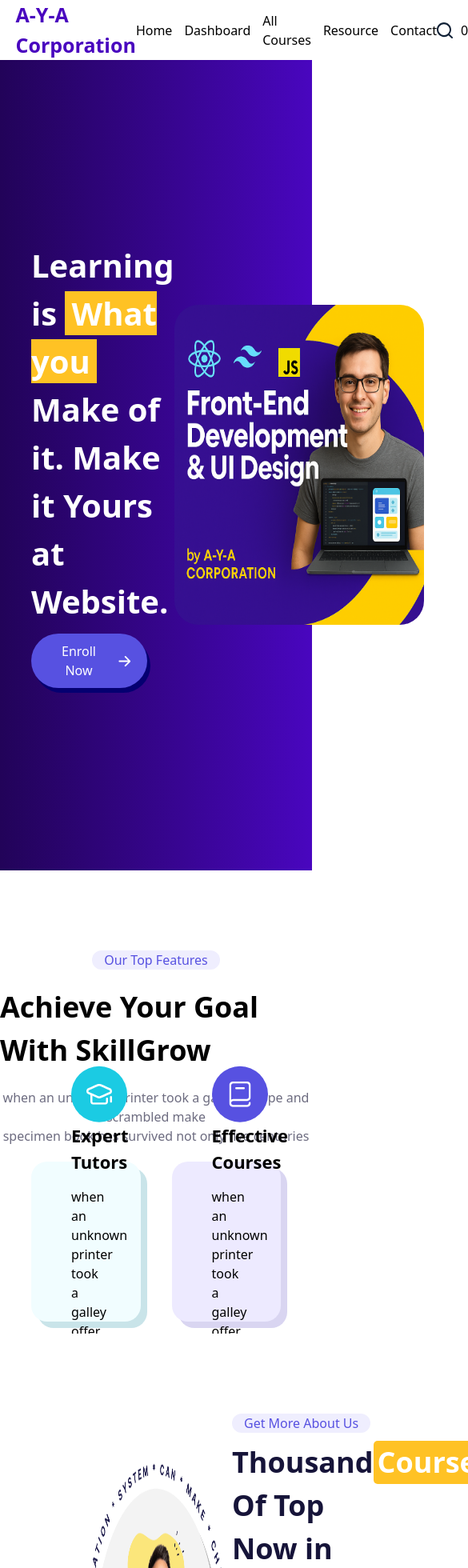
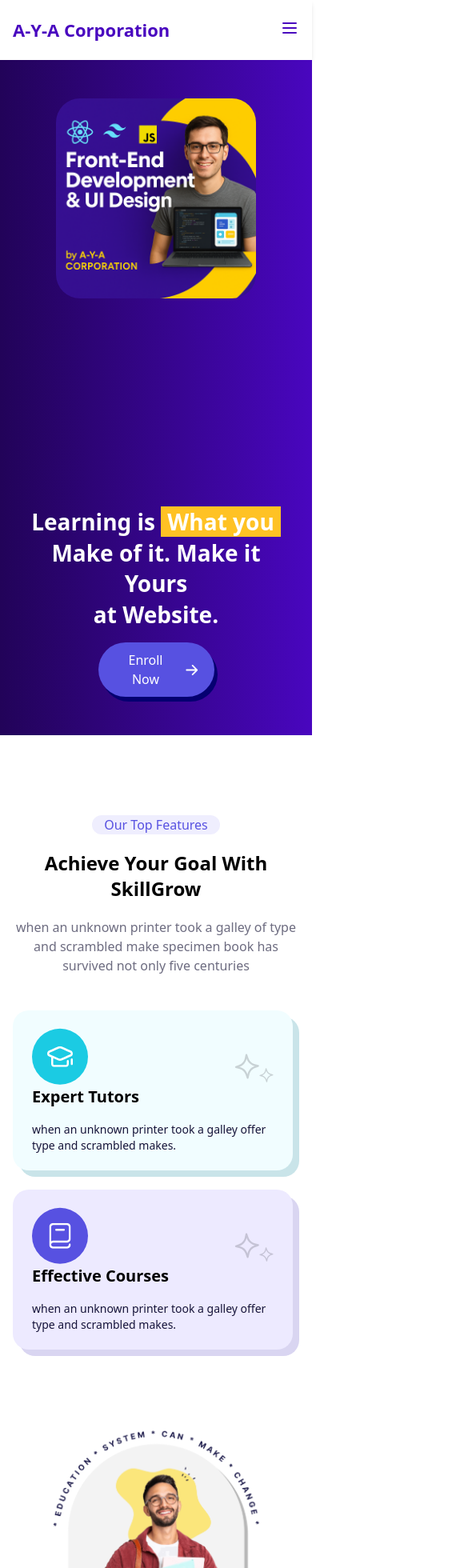
Before and after one commit to Abdul-Muqaddam/A_Y_A_corporation_course_website, a React (Vite) app in the folder frontend/: page / in a window 390 px wide. Shown: the top 1960 px of the page at 80% size, 585 px wide, since content can reach past the window. Built offline with nearby package versions, Linux system fonts and the light colour scheme.

Commit message:
responsivness completed

```diff
--- a/frontend/src/App.jsx
+++ b/frontend/src/App.jsx
@@ -7,6 +7,7 @@
 import Login from './components/login'
 import ForgetPassword from './components/forgetPassword'
 import AllCourses from './components/allCourses'
+import Pricing from './components/pricing'
 
 function App() {
   return (
@@ -17,6 +18,7 @@
       <Route path='/Login' element={<Login/>}/>
       <Route path='/forgetPassword' element={<ForgetPassword/>}/>
       <Route path='/allCourses' element={<AllCourses/>}/>
+      <Route path='/Pricing' element={<Pricing/>}/>
     </Routes>
     </>
   )
--- a/frontend/src/components/MainButton.jsx
+++ b/frontend/src/components/MainButton.jsx
@@ -1,9 +1,11 @@
 import React from "react";
 import rightArrow from "../assets/ic_hero_section_right_arrow.svg"
+import { useNavigate } from "react-router-dom";
 
 function MainButton() {
+    const navigate=useNavigate()
     const handleEnrollNow=()=>{
-        console.log("clicked enroll now")
+        navigate("/Pricing")
     }
     return (
         <>
--- a/frontend/src/components/benefits.jsx
+++ b/frontend/src/components/benefits.jsx
@@ -45,73 +45,74 @@
 
     return (
         <>
-            <div >
-                <div className="flex flex-col w-[100%] pt-[100px] gap-[20px] pb-[15px] items-center overflow-x-hidden">
-
-
-                    <MainText text={"Our Top Features"} />
-
-                    <h1 className="font-semibold text-[36px]">
+            <div>
+                {/* Section: Top Features */}
+                <div className="flex flex-col w-full pt-[100px] gap-5 pb-4 items-center overflow-x-hidden px-4 sm:px-8">
+                    <MainText text="Our Top Features" />
+                    <h1 className="font-semibold text-2xl sm:text-3xl md:text-[36px] text-center">
                         Achieve Your Goal With SkillGrow
                     </h1>
-                    <p className="text-[#6D6C80] text-center">
-                        when an unknown printer took a galley of type and scrambled make <br />
+                    <p className="text-[#6D6C80] text-center max-w-2xl">
+                        when an unknown printer took a galley of type and scrambled make <br className="hidden sm:block" />
                         specimen book has survived not only five centuries
                     </p>
-                    <div className=" flex w-[100vw] justify-evenly">
-                        {
-                            benefitsCards.map((item) => (
-                                <div style={{ boxShadow: `8px 8px ${item.shadowColor}` }} className={`${item.bgColor} rounded-[20px] w-[35vw] h-[200px] flex flex-col gap-[15px] px-[50px] py-[40px] justify-center`}>
-                                    <div className="flex items-center justify-between gap-[10px]">
-                                        <div>
-                                            <img src={item.icon} alt="" />
-                                            <div className="font-semibold text-[22px]">{item.label}</div>
-                                        </div>
-                                        <div>
-                                            <img src={sparkleImg} alt="" />
-                                        </div>
+
+                    {/* Feature Cards */}
+                    <div className="flex flex-col md:flex-row flex-wrap justify-center gap-6 mt-6 w-full">
+                        {benefitsCards.map((item, index) => (
+                            <div
+                                key={index}
+                                style={{ boxShadow: `8px 8px ${item.shadowColor}` }}
+                                className={`${item.bgColor} rounded-[20px] w-full sm:w-[80%] md:w-[40%] lg:w-[30%] max-w-[350px] h-[200px] flex flex-col gap-4 px-6 py-8 justify-center`}
+                            >
+                                <div className="flex items-center justify-between">
+                                    <div>
+                                        <img src={item.icon} alt="icon" />
+                                        <div className="font-semibold text-[20px]">{item.label}</div>
                                     </div>
-                                    <div className="max-w-[25vw]">
-                                        {item.description}
-                                    </div>
+                                    <img src={sparkleImg} alt="sparkle" />
                                 </div>
-                            ))
-                        }
+                                <div className="text-sm text-[#161439]">
+                                    {item.description}
+                                </div>
+                            </div>
+                        ))}
                     </div>
                 </div>
-                <div className="flex justify-between w-[100%] py-[100px] px-[100px] items-center">
-                    <img className="h-[550px] " src={benefitsMainPicture} alt="" />
-                    <div className="flex flex-col gap-[10px]">
-                        <MainText text={"Get More About Us"} />
-                        <div className="flex items-start">
-                            <span className="font-semibold text-[36px] text-[#161439]">
-                                Thousand Of Top <br /> Now in One Place
-                            </span>
-                            <span className="bg-[#FFC224] text-[#ffffff] text-[36px] font-semibold px-[5px] rounded-[5px]">
-                                Courses
-                            </span>
+
+                {/* Section: About Us */}
+                <div className="flex flex-col lg:flex-row justify-between items-center py-[80px] px-6 sm:px-12 lg:px-[100px] gap-10">
+                    <img className="h-[300px] md:h-[400px] lg:h-[550px] object-cover rounded-[20px]" src={benefitsMainPicture} alt="Main" />
+
+                    <div className="flex flex-col gap-4 max-w-2xl">
+                        <MainText text="Get More About Us" />
+                        <div className="flex flex-wrap items-start gap-2 text-2xl sm:text-3xl font-semibold text-[#161439]">
+                            <span>Thousand Of Top</span>
+                            <span className="bg-[#FFC224] text-white px-2 rounded-md">Courses</span>
                         </div>
-                        <div className="text-[#6D6C80] text-[16px]">
+                        <p className="text-[#6D6C80] text-[16px]">
                             Groove’s intuitive shared inbox makes it easy for team members to
-                            <br />
-                            organize, prioritize and.In this episode of the Smashing Pod we’re
-                            <br />
+                            <br className="hidden md:block" />
+                            organize, prioritize and. In this episode of the Smashing Pod we’re
+                            <br className="hidden md:block" />
                             talking about Web Platform Baseline.
-                        </div>
-                        <div className="flex flex-col gap-[10px]">
-                            {benefits.map((item) => (
-                                <div className="flex gap-[15px]">
-                                    <img className="h-[30px] w-[30px] " src={item.img} alt="" />
-                                    <span className="text-[#161439] font-semibold text-[18px]">
-                                        {item.label}
-                                    </span>
+                        </p>
+
+                        {/* Benefits List */}
+                        <div className="flex flex-col gap-4">
+                            {benefits.map((item, index) => (
+                                <div key={index} className="flex gap-4 items-center">
+                                    <img className="h-6 w-6" src={item.img} alt="" />
+                                    <span className="text-[#161439] font-semibold text-[18px]">{item.label}</span>
                                 </div>
                             ))}
                         </div>
+
                         <MainButton />
                     </div>
                 </div>
             </div>
+
         </>
     )
 }
--- a/frontend/src/components/course.jsx
+++ b/frontend/src/components/course.jsx
@@ -7,8 +7,8 @@
 import iconCertificateIS from "../assets/ic_course_card_total_lesson_certificate.svg"
 
 function Course() {
-    const [isAllCourse,setIsAllCourse]=useState(true)
-    const handleCategoryToggle=()=>{
+    const [isAllCourse, setIsAllCourse] = useState(true)
+    const handleCategoryToggle = () => {
         setIsAllCourse(!isAllCourse)
     }
     const courseProperties = [
@@ -27,52 +27,83 @@
     ];
     return (
         <>
-            <div className="bg-gradient-to-r from-[#220359] to-[#4906BF] h-[130vh] w-[100%]  flex flex-col items-center justify-center gap-[10px]">
-                <div className="bg-[#EFEEFE] text-[#5751E1] text-[16px] rounded-[30px] px-[15px] py-[5px]">
-                    Top Class course
+            <div className="bg-gradient-to-r from-[#220359] to-[#4906BF] w-full py-16 px-4 sm:px-8 flex flex-col items-center gap-4">
+                {/* Top Badge */}
+                <div className="bg-[#EFEEFE] text-[#5751E1] text-sm rounded-full px-4 py-1">
+                    Top Class Course
                 </div>
-                <div className="text-[white] text-[36px] font-semibold">
+
+                {/* Headline */}
+                <h2 className="text-white text-2xl sm:text-3xl md:text-4xl font-semibold text-center">
                     Explore Our World's Best Courses
+                </h2>
+
+                {/* Subheadline */}
+                <p className="text-[#D1D0EB] text-center max-w-xl">
+                    When known printer took a galley of type scrambled and made
+                </p>
+
+                {/* Category Toggle */}
+                <div className="flex flex-col items-center gap-2 mt-4">
+                    <div className="flex gap-4">
+                        <span
+                            onClick={handleCategoryToggle}
+                            className={`cursor-pointer ${isAllCourse ? "text-white font-medium" : "text-[#7F7E97]"
+                                }`}
+                        >
+                            All Courses
+                        </span>
+                        <span
+                            onClick={handleCategoryToggle}
+                            className={`cursor-pointer ${!isAllCourse ? "text-white font-medium" : "text-[#7F7E97]"
+                                }`}
+                        >
+                            Development
+                        </span>
+                    </div>
+                    <div className="w-[60vw] max-w-sm h-[2px] bg-white" />
                 </div>
-                <div className="text-[#6D6C80]">
-                    When known printer took a galley of type scrambl edmake
-                </div>
-                <div>
-                    <div className="flex gap-[10px] justify-center">
-                        <span onClick={handleCategoryToggle} className={`${isAllCourse?"text-[#ffffff] font-medium":"text-[#7F7E97]"} cursor-pointer `}>All Courses</span>
-                        <span onClick={handleCategoryToggle} className={`${isAllCourse?" text-[#7F7E97]":"text-[#ffffff] font-medium"} cursor-pointer`}>Development</span>
-                    </div>
-                    <div className="w-[30vw] h-[0.5vh] bg-[white]"></div>
 
-                </div>
-                <div className="bg-[white] flex flex-col gap-[10px] px-[20px] py-[20px] rounded-[10px]">
-                    <img src={courseImgFrontDevelopment} className="h-[200px] rounded-[10px]" alt="" />
-                    <div className="flex justify-between">
-                        <div className="bg-[#EFEFF2] text-[13px] px-[10px] flex items-center font-semibold rounded-[50px]">Development</div>
+                {/* Course Card */}
+                <div className="bg-white mt-8 w-full max-w-md rounded-lg p-5 flex flex-col gap-4 shadow-lg">
+                    <img
+                        src={courseImgFrontDevelopment}
+                        alt="Course"
+                        className="h-52 w-full object-cover rounded-md"
+                    />
 
-                        <div className="flex gap-[5px] items-center">
-                            <span className="line-through text-[14px]">$29.00</span>
-                            <span className="text-[18px] font-semibold text-[#5751E1]">$9.00</span>
-
+                    {/* Badge + Price */}
+                    <div className="flex justify-between items-center">
+                        <div className="bg-[#EFEFF2] text-xs px-3 py-1 font-semibold rounded-full">
+                            Development
+                        </div>
+                        <div className="flex gap-2 items-center">
+                            <span className="line-through text-sm text-gray-500">$29.00</span>
+                            <span className="text-lg font-semibold text-[#5751E1]">$9.00</span>
                         </div>
                     </div>
-                    <div className="text-[18px] text-[#161439] font-semibold">
+
+                    {/* Course Title */}
+                    <div className="text-lg font-semibold text-[#161439] leading-snug">
                         Learning JavaScript With <br /> Imagination
                     </div>
-                    <hr />
-                    <div className="flex gap-[10px]">
 
-                        {courseProperties.map((item) => (
-                            <div className="flex gap-[5px]">
-                                <img src={item.img} alt="" />
+                    <hr className="border-gray-200" />
 
-                                <div>{item.attib}</div>
+                    {/* Course Properties */}
+                    <div className="flex flex-wrap gap-4 text-sm text-[#161439]">
+                        {courseProperties.map((item, index) => (
+                            <div key={index} className="flex items-center gap-2">
+                                <img src={item.img} alt="" className="h-4 w-4" />
+                                <span>{item.attib}</span>
                             </div>
                         ))}
                     </div>
+
                     <MainButton />
                 </div>
             </div>
+
         </>
     );
 }
--- a/frontend/src/components/header.jsx
+++ b/frontend/src/components/header.jsx
@@ -8,30 +8,31 @@
 import { useNavigate } from "react-router-dom";
 import { Alert } from "@mui/material";
 function Header(props) {
-    const navigate=useNavigate()
-    const [isDropDownShow,setIsDropDownShow]=useState(false)
-    const [nameGeneratedFromToken,setNameGeneratedFromToken]=useState("")
+    const navigate = useNavigate()
+    const [isDropDownShow, setIsDropDownShow] = useState(false)
+    const [nameGeneratedFromToken, setNameGeneratedFromToken] = useState("")
+    const [isMobileMenuOpen, setMobileMenuOpen] = useState(false);
 
-    useEffect(()=>{
+    useEffect(() => {
 
         // setToken()
-        try{
+        try {
 
-            const decodedToken= jwtDecode(localStorage.getItem("token"))
+            const decodedToken = jwtDecode(localStorage.getItem("token"))
             setNameGeneratedFromToken(decodedToken.name)
-        }catch(error){
+        } catch (error) {
             console.log(error)
         }
 
-    },[])
+    }, [])
 
-    const handleDropDownMenu=()=>{
+    const handleDropDownMenu = () => {
         setIsDropDownShow(!isDropDownShow)
 
 
     }
 
-    const handleLogout=()=>{
+    const handleLogout = () => {
         setIsDropDownShow(false)
         setNameGeneratedFromToken("")
         window.localStorage.removeItem("token")
@@ -40,88 +41,113 @@
 
     }
 
-    const handleLogin=()=>{
-        navigate("/Login",{replace:true})
+    const handleLogin = () => {
+        navigate("/Login", { replace: true })
     }
 
-    const handleRegisteration=()=>{
-        navigate("/Register",{replace:true})
+    const handleRegisteration = () => {
+        navigate("/Register", { replace: true })
     }
 
-    const handleAllCourseNavigation=()=>{
+    const handleAllCourseNavigation = () => {
         navigate("/allCourses")
     }
 
-    const handleHomeNavigation=()=>{
+    const handleHomeNavigation = () => {
         navigate("/")
     }
 
     return (
         <>
-            <header className='flex justify-center h-[75px] items-center  '>
-                <nav className='w-[90vw] flex justify-between'>
-                    <div className="font-semibold text-[25px] text-[#4906BF]">
+            <header className='bg-white shadow-md'>
+                <nav className='max-w-[1200px] mx-auto px-4 sm:px-6 lg:px-8 h-[75px] flex justify-between items-center'>
+                    <div className="font-semibold text-[22px] text-[#4906BF]">
                         A-Y-A Corporation
                     </div>
-                    <ul className='flex gap-[15px] items-center'>
-                        <li onClick={handleHomeNavigation} className="cursor-pointer hover:text-[#460FB0]">
-                            Home
-                        </li>
-                        <li className="cursor-pointer hover:text-[#460FB0]">
-                            Dashboard
-                        </li>
-                        <li onClick={handleAllCourseNavigation} className="cursor-pointer hover:text-[#460FB0]">
-                            All Courses
-                        </li>
-                        <li className="cursor-pointer hover:text-[#460FB0]">
-                            Resource
-                        </li>
-                        <li className="cursor-pointer hover:text-[#460FB0]">
-                            Contact
-                        </li>
+
+                    {/* Desktop Menu */}
+                    <ul className='hidden md:flex gap-4 items-center text-sm font-medium'>
+                        <li onClick={handleHomeNavigation} className="cursor-pointer hover:text-[#460FB0]">Home</li>
+
+                        <li onClick={handleAllCourseNavigation} className="cursor-pointer hover:text-[#460FB0]">All Courses</li>
+
+                        <li className="cursor-pointer hover:text-[#460FB0]">Contact</li>
                     </ul>
-                    <div className="flex gap-[10px] items-center">
-                        <img src={searchImg} alt="" className='h-[20px] w-[20px]' />
-                        <div>
-                            0.0$
-                        </div>
-                        <img src={shoppingImg} alt="" />
-                        <img src={ProfileImg} alt="" />
 
+                    {/* Right Side */}
+                    <div className="hidden md:flex gap-4 items-center">
+                        <img src={searchImg} alt="Search" className='h-5 w-5' />
+                        <span>0.0$</span>
+                        <img src={shoppingImg} alt="Cart" className='h-5 w-5' />
+                        <img src={ProfileImg} alt="Profile" className='h-6 w-6 rounded-full' />
 
+                        {nameGeneratedFromToken ? (
+                            <button
+                                onClick={handleDropDownMenu}
+                                className="bg-[#5E3FDE] px-3 py-1 text-white rounded flex items-center gap-1"
+                            >
+                                Hello {nameGeneratedFromToken}
+                                <img src={iconDropDown} alt="" className="w-3 mt-[2px]" />
+                            </button>
+                        ) : props.isRegister ? (
+                            <button className="bg-[#5E3FDE] w-[80px] py-1 text-white rounded" onClick={handleLogin}>
+                                Login
+                            </button>
+                        ) : (
+                            <button className="bg-[#5E3FDE] w-[80px] py-1 text-white rounded" onClick={handleRegisteration}>
+                                Register
+                            </button>
+                        )}
+                    </div>
 
-
-
-                        {
-
-                            nameGeneratedFromToken ?
-
-
-                            <button onClick={handleDropDownMenu} className="bg-[#5E3FDE]  px-[10px] h-[35px] text-white rounded-[5px] flex items-center justify-center gap-[5px]" >Hello {nameGeneratedFromToken} <img src={iconDropDown} alt="" className="w-[14px] mt-[5px]" /></button>
-
-
-
-                            :
-
-
-
-                            props.isRegister ?
-
-                                    <button className="bg-[#5E3FDE] w-[80px] h-[35px] text-white rounded-[5px]" onClick={handleLogin}>Login</button>
-                                :
-
-                                    <button onClick={handleRegisteration} className="bg-[#5E3FDE] w-[80px] h-[35px] text-white rounded-[5px]" >Register</button>
-
-                        }
+                    {/* Mobile Hamburger */}
+                    <div className="md:hidden">
+                        <button onClick={() => setMobileMenuOpen(!isMobileMenuOpen)}>
+                            <svg className="w-6 h-6 text-[#4906BF]" fill="none" stroke="currentColor" strokeWidth="2" viewBox="0 0 24 24">
+                                <path strokeLinecap="round" strokeLinejoin="round" d="M4 6h16M4 12h16M4 18h16" />
+                            </svg>
+                        </button>
                     </div>
                 </nav>
+
+                {/* Mobile Menu Dropdown */}
+                {isMobileMenuOpen && (
+                    <div className="md:hidden bg-white px-4 pb-4 space-y-2">
+                        <ul className="space-y-2 text-sm font-medium">
+                            <li onClick={handleHomeNavigation} className="cursor-pointer hover:text-[#460FB0]">Home</li>
+                            <li className="cursor-pointer hover:text-[#460FB0]">Dashboard</li>
+                            <li onClick={handleAllCourseNavigation} className="cursor-pointer hover:text-[#460FB0]">All Courses</li>
+                            <li className="cursor-pointer hover:text-[#460FB0]">Resource</li>
+                            <li className="cursor-pointer hover:text-[#460FB0]">Contact</li>
+                        </ul>
+                        <div className="mt-2 flex flex-col gap-2">
+                            {nameGeneratedFromToken ? (
+                                <button
+                                    onClick={handleDropDownMenu}
+                                    className="bg-[#5E3FDE] py-2 text-white rounded"
+                                >
+                                    Hello {nameGeneratedFromToken}
+                                </button>
+                            ) : props.isRegister ? (
+                                <button className="bg-[#5E3FDE] py-2 text-white rounded" onClick={handleLogin}>
+                                    Login
+                                </button>
+                            ) : (
+                                <button className="bg-[#5E3FDE] py-2 text-white rounded" onClick={handleRegisteration}>
+                                    Register
+                                </button>
+                            )}
+                        </div>
+                    </div>
+                )}
+
+                {/* Dropdown (Logout) */}
+                {isDropDownShow && (
+                    <div className="absolute right-4 top-[75px] bg-white border border-gray-300 shadow-md px-4 py-2 rounded-md z-10">
+                        <button onClick={handleLogout} className="text-sm text-red-600 hover:underline">Logout</button>
+                    </div>
+                )}
             </header>
-            {
-                isDropDownShow?
-                <div className="bg-white border-[2px]  border-gray-500 rounded-[5px] flex justify-center w-[100px] absolute right-[35px] top-[60px] ">
-                 <button onClick={handleLogout}>Logout</button>
-                </div>:<div></div>
-            }
         </>
     )
 }
--- a/frontend/src/components/hero.jsx
+++ b/frontend/src/components/hero.jsx
@@ -6,20 +6,27 @@
 function Hero() {
     return (
         <>
-            <main className="bg-gradient-to-r from-[#220359] to-[#4906BF] w-[100%] h-[120vh] flex items-center justify-between px-[10vw]">
-                <div className="flex flex-col gap-[10px]">
-                    <div className="font-bold text-[40px] text-[white] ">
-                        Learning is <span className="bg-[#FFC224] px-[8px]">What you</span><br />
+            <main className="bg-gradient-to-r from-[#220359] to-[#4906BF] w-full min-h-screen flex flex-col-reverse md:flex-row items-center justify-between px-6 md:px-[10vw] py-12 gap-8">
+                {/* Text Section */}
+                <div className="flex flex-col gap-4 text-center md:text-left">
+                    <div className="font-bold text-[28px] sm:text-[32px] md:text-[40px] text-white leading-snug">
+                        Learning is <span className="bg-[#FFC224] px-2">What you</span><br />
                         Make of it. Make it Yours <br />
                         at Website.
                     </div>
-                    <div>
-                        <MainButton/>
+                    <div className="flex justify-center md:justify-start">
+                        <MainButton />
                     </div>
                 </div>
-                <img src={mainImg} alt="" className="h-[400px] w-[400px] rounded-[30px]" />
 
+                {/* Image Section */}
+                <img
+                    src={mainImg}
+                    alt="Main Visual"
+                    className="w-[250px] sm:w-[300px] md:w-[400px] h-auto rounded-[30px]"
+                />
             </main>
+
         </>
     )
 }
```
Also changed, not shown: frontend/src/components/Home.jsx (+13 -13 lines), frontend/src/components/footer.jsx (+28 -20 lines), frontend/src/components/pricing.jsx (added, +44 -0 lines), frontend/src/assets/pic_pricing.png (added).
